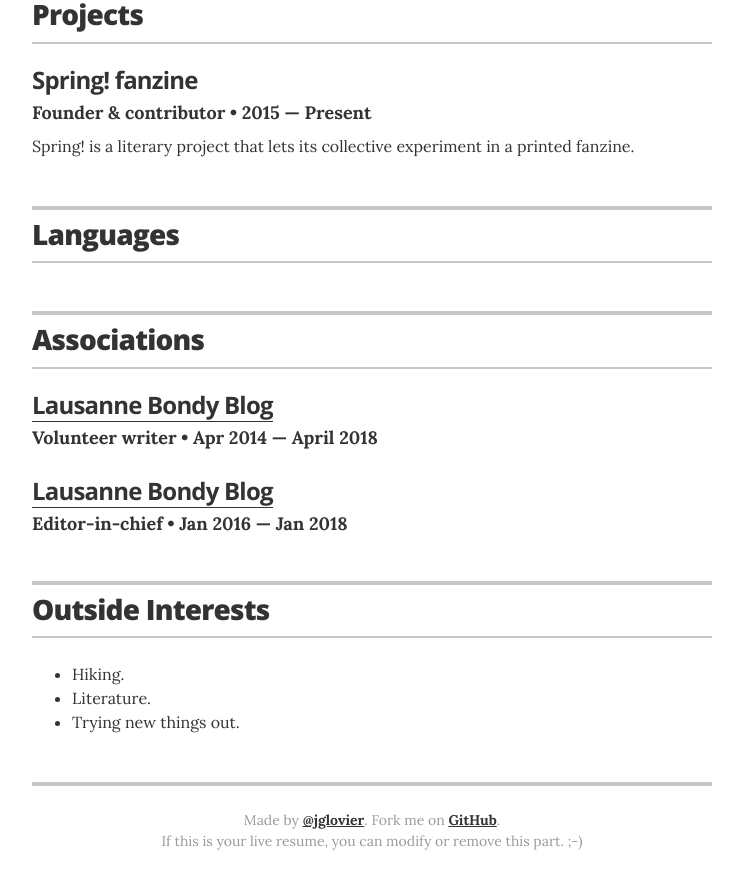
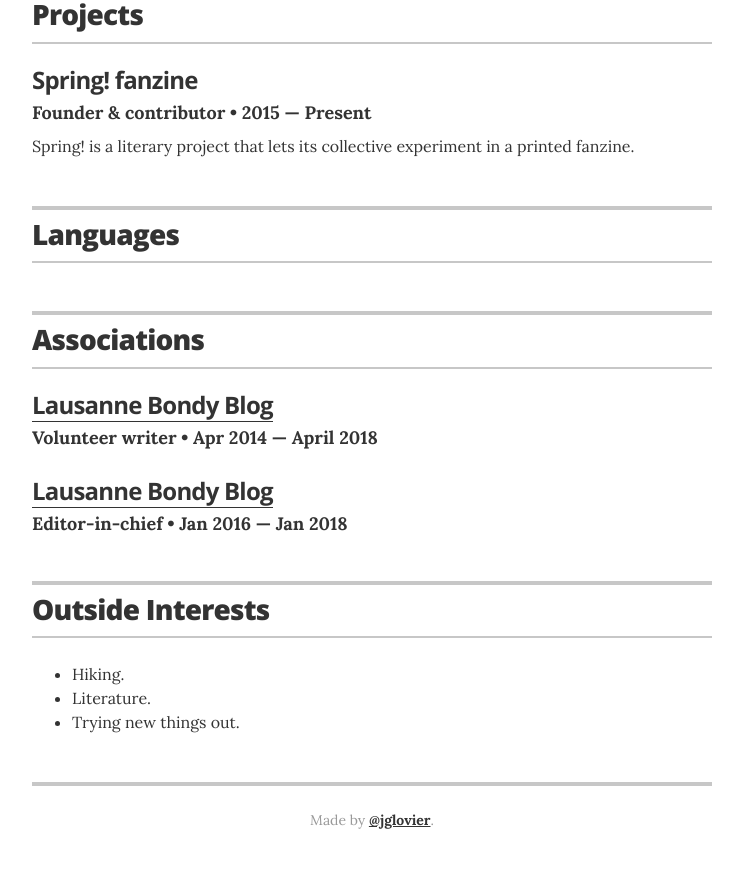
Before and after one commit to railyards/cv-resume, a Jekyll site: the page built from index.html, in a window 1280 px wide and 900 px high, scrolled down 1811 px. Shown: the top 889 px of the window, without its empty margins (268-1011 px from the left). Built offline with Jekyll 4.4.1, drawn with Linux system fonts in a browser that asks for light colours.

Commit message:
Update footer

```diff
--- a/_layouts/resume.html
+++ b/_layouts/resume.html
@@ -249,8 +249,8 @@
       {% endif %}
 
       <footer class="page-footer">
-        <p class="footer-line">Made by <a href="http://twitter.com/jglovier">@jglovier</a>. Fork me on <a href="https://github.com/jglovier/resume-template">GitHub</a>.</p>
-        <p class="footer-line">If this is your live resume, you can modify or remove this part. ;-)</p>
+        <p class="footer-line">Made by <a href="http://twitter.com/jglovier">@jglovier</a>.</p>
+
       </footer>
 
     </div>
```
